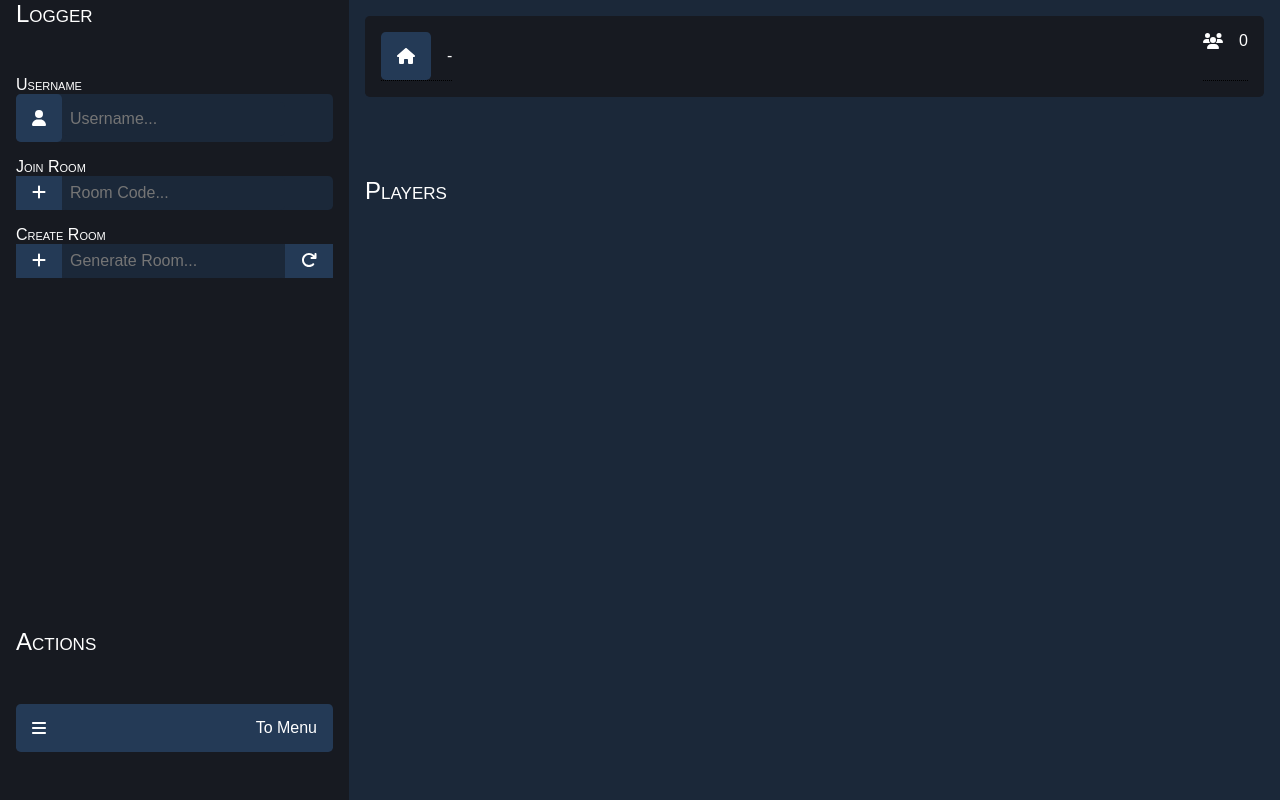
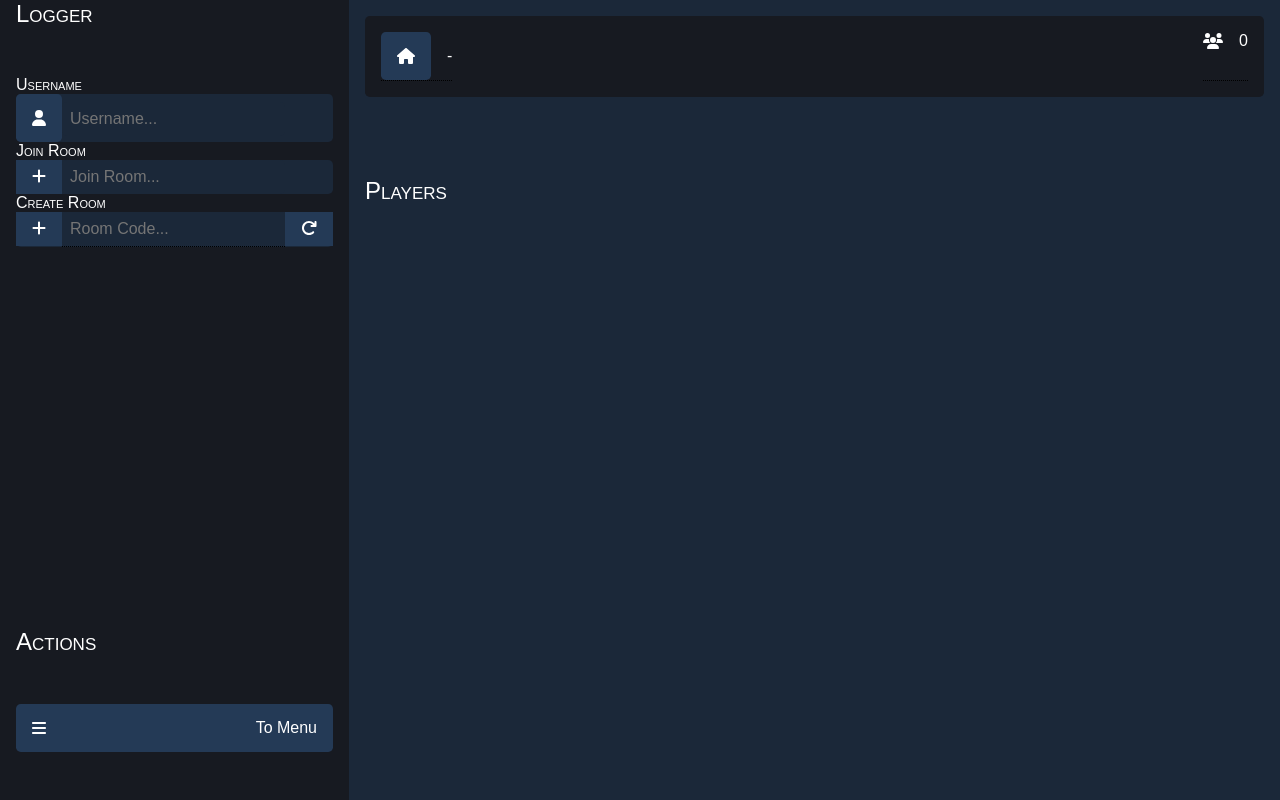
Before and after one commit to TheyMiss/steam-select-game-front-end-side, a React (Create React App) app: page /party in a window 1280 px wide. Built offline with nearby package versions, Linux system fonts and the light colour scheme; no server answers; a web font is replaced by a local one.

Commit message:
Added schema and validation

```diff
--- a/package.json
+++ b/package.json
@@ -27,7 +27,8 @@
     "socket.io-client": "^4.5.1",
     "styled-components": "^5.3.5",
     "typescript": "^4.7.2",
-    "web-vitals": "^2.1.4"
+    "web-vitals": "^2.1.4",
+    "yup": "^0.32.11"
   },
   "scripts": {
     "start": "react-scripts start",
--- a/src/components/InputComp.tsx
+++ b/src/components/InputComp.tsx
@@ -2,18 +2,19 @@ import styled from "styled-components";
 
 const InputComp: React.FC<{
   placeHolder?: string;
-  onChange: (value: string) => void;
-  value?: string;
+  onChange: () => void;
+  value: string;
   readOnly?: boolean;
   onClick?: () => void;
-}> = ({ placeHolder, onChange, value, readOnly }) => {
-  if (readOnly) {
+}> = ({ placeHolder, onChange, value, readOnly, onClick }) => {
+  if (readOnly || onClick) {
     return (
       <Input
+        theme={readOnly}
         type="text"
         placeholder={placeHolder}
-        onChange={(e) => onChange(e.target.value)}
-        onClick={() => navigator.clipboard.writeText(value!)}
+        onChange={onChange}
+        onClick={onClick}
         value={value}
         readOnly
       />
@@ -24,7 +25,7 @@ const InputComp: React.FC<{
     <Input
       type="text"
       placeholder={placeHolder}
-      onChange={(e) => onChange(e.target.value)}
+      onChange={onChange}
       value={value}
     />
   );
@@ -36,6 +37,7 @@ const Input = styled.input`
   color: white;
   padding: 0.5rem;
   border-radius: 0.3rem;
+  ${(props) => props.theme === true && "cursor: pointer"}
 `;
 
 export default InputComp;
--- a/src/components/partyPage/Logger.tsx
+++ b/src/components/partyPage/Logger.tsx
@@ -16,13 +16,17 @@ import {
 } from "../../recoil/atoms";
 import { socket } from "../../conts/socket";
 import InputComp from "../InputComp";
+import { ErrorMessage, Field, Form, Formik } from "formik";
+import { LoggerSchema } from "../../schema/Logger.schema";
+import Tooltip from "../ToolTip";
+import { blTheme } from "../../themes/ToolTip.themes";
 
 const Logger = () => {
   const setJoinedRoomId = useSetRecoilState(joinedRoomIdState);
   const setIsJoined = useSetRecoilState(isJoinedState);
   const setPlayersTable = useSetRecoilState(playersTableState);
   const currentPlayerId = useSetRecoilState(currentPlayerIdState);
-  const [joinedRoom, setJoinedRoom] = useState("");
+  // const [joinedRoom, setJoinedRoom] = useState("");
   const [createdRoom, setCreatedRoom] = useState("");
   const [username, setUsername] = useState("");
 
@@ -31,8 +35,15 @@ const Logger = () => {
     setCreatedRoom(id);
   };
 
-  const joinRoom = () => {
-    const sendData = { roomId: createdRoom || joinedRoom, username: username };
+  const handleJoin = (values: {
+    username: string;
+    createdRoom: string;
+    joinedRoom: string;
+  }) => {
+    const sendData = {
+      roomId: values.createdRoom || values.joinedRoom,
+      username: values.username,
+    };
     socket.emit("join_room", sendData);
   };
 
@@ -49,41 +60,96 @@ const Logger = () => {
 
   return (
     <Container>
+      <Formik
+        enableReinitialize={true}
+        initialValues={{
+          username: username,
+          createdRoom: createdRoom,
+          joinedRoom: "",
+        }}
+        onSubmit={(values) => handleJoin(values)}
+        validationSchema={LoggerSchema}
+      >
+        {(formik) => {
+          return (
+            <Form>
               <div>
+                <ErrorMessage
+                  name="username"
+                  render={(msg) => <ErrorMessageDiv>{msg}</ErrorMessageDiv>}
+                />
                 <Label>Username</Label>
                 <InputDiv>
                   <IconSquare>
                     <FontAwesomeIcon icon={faUser} />
                   </IconSquare>
-          <InputComp placeHolder="Username..." onChange={setUsername} />
+                  <Field
+                    as={InputComp}
+                    name="username"
+                    type="text"
+                    placeHolder="Username..."
+                    value={formik.values.username}
+                    onChange={(e: React.ChangeEvent<HTMLInputElement>) =>
+                      setUsername(e.target.value)
+                    }
+                  />
                 </InputDiv>
               </div>
               <div>
+                <ErrorMessage
+                  name="joinedRoom"
+                  render={(msg) => <ErrorMessageDiv>{msg}</ErrorMessageDiv>}
+                />
                 <Label>Join Room</Label>
                 <InputDiv>
-          <Button onClick={joinRoom}>
+                  <Button type="submit">
                     <FontAwesomeIcon icon={faPlus} />
                   </Button>
-          <InputComp placeHolder="Room Code..." onChange={setJoinedRoom} />
+                  <Field
+                    as={InputComp}
+                    name="joinedRoom"
+                    placeHolder="Join Room..."
+                    value={formik.values.joinedRoom}
+                    onChange={(e: React.ChangeEvent<HTMLInputElement>) =>
+                      formik.setFieldValue("joinedRoom", e.target.value)
+                    }
+                  />
                 </InputDiv>
               </div>
               <div>
+                <ErrorMessage
+                  name="createdRoom"
+                  render={(msg) => <ErrorMessageDiv>{msg}</ErrorMessageDiv>}
+                />
                 <Label>Create Room</Label>
                 <InputDiv>
-          <Button onClick={joinRoom}>
+                  <Button type="submit">
                     <FontAwesomeIcon icon={faPlus} />
                   </Button>
-          <InputComp
+                  <Tooltip toolTipText={"Click to copy"} theme={blTheme}>
+                    <Field
+                      as={InputComp}
+                      name="createdRoom"
+                      placeHolder="Room Code..."
+                      value={formik.values.createdRoom}
+                      onChange={(e: React.ChangeEvent<HTMLInputElement>) =>
+                        formik.setFieldValue("createdRoom", e.target.value)
+                      }
+                      onClick={() =>
+                        navigator.clipboard.writeText(formik.values.createdRoom)
+                      }
                       readOnly={true}
-            value={createdRoom}
-            onChange={setCreatedRoom}
-            placeHolder="Generate Room..."
                     />
-          <Button onClick={generateRoom}>
+                  </Tooltip>
+                  <Button type="button" onClick={generateRoom}>
                     <FontAwesomeIcon icon={faArrowRotateRight} />
                   </Button>
                 </InputDiv>
               </div>
+            </Form>
+          );
+        }}
+      </Formik>
     </Container>
   );
 };
@@ -127,4 +193,9 @@ const IconSquare = styled.div`
   color: white;
 `;
 
+const ErrorMessageDiv = styled.div`
+  color: #ff6d6d;
+  padding: 1rem 0 0 0;
+`;
+
 export default Logger;
--- /dev/null
+++ b/src/schema/Logger.schema.ts
@@ -0,0 +1,33 @@
+import * as Yup from "yup";
+
+export const LoggerSchema = Yup.object().shape(
+  {
+    username: Yup.string()
+      .min(5, "Username must be 5 characters or more!")
+      .max(15, "Username must be 15 characters or less!")
+      .required("Username is required!"),
+
+    joinedRoom: Yup.string().when("createdRoom", {
+      is: (val: string) => !!val,
+      then: Yup.string()
+        .min(5, "Join room must be 5 characters or more!")
+        .max(30, "Must be 15 characters or less!"),
+      otherwise: Yup.string()
+        .min(5, "Join room must be 5 characters or more!")
+        .max(30, "Must be 15 characters or less!")
+        .required("Join or create room field is required!"),
+    }),
+
+    createdRoom: Yup.string().when("joinedRoom", {
+      is: (val: string) => !!val,
+      then: Yup.string()
+        .min(5, "Join room must be 5 characters or more!")
+        .max(30, "Must be 15 characters or less!"),
+      otherwise: Yup.string()
+        .min(5, "Join room must be 5 characters or more!")
+        .max(30, "Must be 15 characters or less!")
+        .required("Join or create room field is required!"),
+    }),
+  },
+  [["joinedRoom", "createdRoom"]]
+);
```
Also changed, not shown: 1 other file (tests, documents, lock files or other folders). Lines whose indentation alone changed are shown as unchanged.
